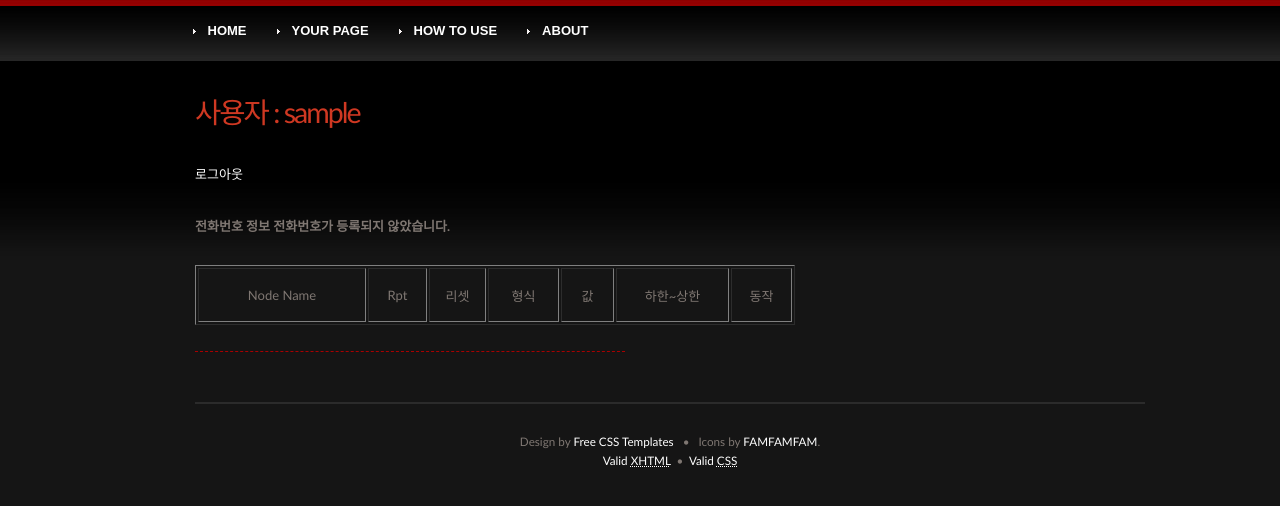
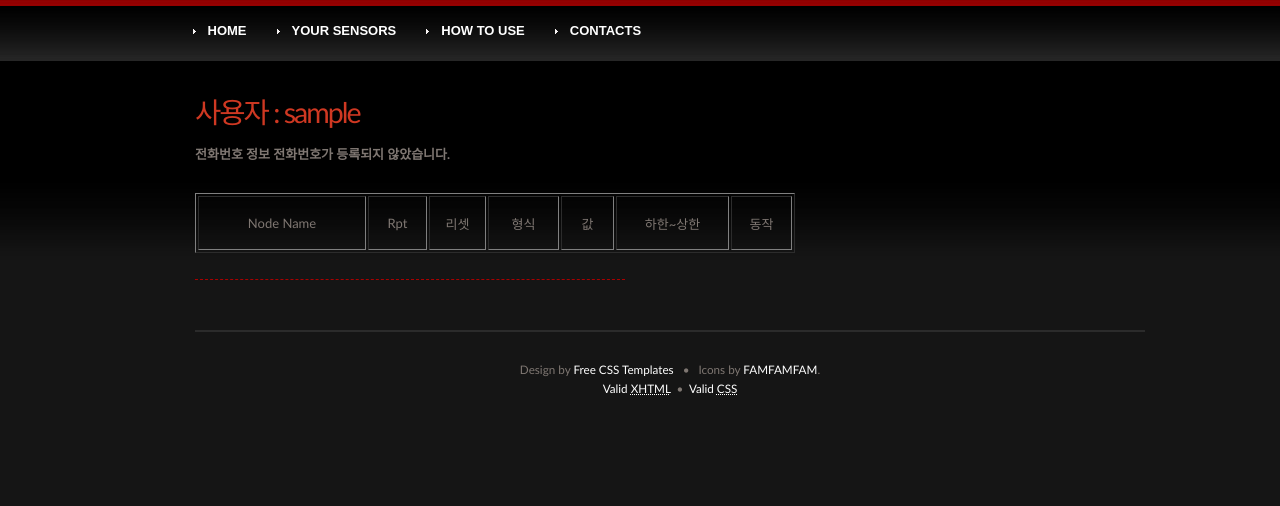
Before and after one commit to pinebud77/sensor_server, a Django app: page /userinfo/ in a window 1280 px wide. Shown: the part 170-676 px from the top of the page. Run offline with Django 3.2, Linux system fonts and the light colour scheme; the visitor is signed in with stand-in values (Sample User, id 1); data that the repository does not hold is empty.

Commit message:
text change

```diff
--- a/sensor_page/views.py
+++ b/sensor_page/views.py
@@ -625,7 +625,7 @@ def dynamic_png(sensor, display_fmt, time_offset):
 
 def sensor_node_page(request, sensor_node_id, display_fmt="day", time_offset=0):
     if not request.user.is_authenticated():
-        return redirect('/sensor/login/')
+        return redirect('/')
 
     context = RequestContext(request)
 
@@ -643,13 +643,14 @@ def sensor_node_page(request, sensor_node_id, display_fmt="day", time_offset=0):
         return render_to_response('sensor_page/no_privilege.html')
 
     for sensor in Sensor.objects.filter(sensor_node=sensor_node):
-        sensor.sensor_node.reporting_period /= 60
-        sensor.sensor_node.warning_period /= 60
         sensor.pic = dynamic_png(sensor, display_fmt, int(time_offset))
         sensors.append(sensor)
+    sensor_node.reporting_period /= 60
+    sensor_node.warning_period /= 60
+
 
     context_dict = {
-        'sensor_node' : sensor_node,
+        'sensor_node': sensor_node,
         'sensors': sensors,
         'display_fmt': display_fmt,
         'time_offset_prev': int(time_offset) + 1,
@@ -661,7 +662,7 @@ def sensor_node_page(request, sensor_node_id, display_fmt="day", time_offset=0):
 
 def sensor_list(request):
     if not request.user.is_authenticated():
-        return redirect('/sensor/login/')
+        return redirect('/')
 
     context = RequestContext(request)
 
--- a/static/default.css
+++ b/static/default.css
@@ -271,7 +271,7 @@ img.left {
 }
 
 .post .entry {
-	padding-top: 30px;
+	padding-top: 10px;
 }
 
 .post .links {
--- a/templates/base.html
+++ b/templates/base.html
@@ -36,9 +36,9 @@
 <div id="menu">
 <ul>
 <li class="current_page_item"><a href="/">Home</a></li>
-<li><a href="/sensor/userinfo/">Your Page</a></li>
+<li><a href="/sensor/userinfo/">Your Sensors</a></li>
 <li><a href="#">How to Use</a></li>
-<li><a href="#">About</a></li>
+<li><a href="#">Contacts</a></li>
 </ul>
 </div>
 <!-- end menu -->
--- a/templates/sensor_page/sensor_list.html
+++ b/templates/sensor_page/sensor_list.html
@@ -14,7 +14,6 @@
 
 {% block post_entry %}
 
-<a href="/sensor/logout/">로그아웃</a><br/><br/>
 <strong>전화번호 정보</strong>
 {% if phone_numbers %}
     {% for number in phone_numbers %}
--- a/templates/sensor_page/sensor_node.html
+++ b/templates/sensor_page/sensor_node.html
@@ -13,8 +13,6 @@
 {% block post_title %}센서노드 : {{ sensor_node.user.username }} - {{ sensor_node.name }}{% endblock %}
 
 {% block post_entry %}
-<a href="/sensor/userinfo/{{ sensor_node.id }}/">사용자 정보</a> <a href="/sensor/logout/">로그아웃</a><br/><br/>
-
 그래프 :
 {% if display_fmt != 'hour' %}
 <a href="/sensor/sensornode/{{ sensor_node.id }}/hour/">1시간</a>
```
